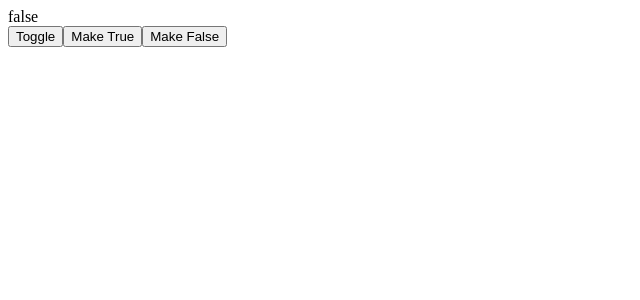
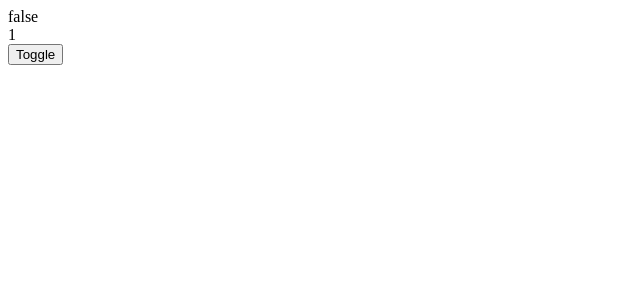
Before and after one commit to juniorencode/_playground, a React (Vite) app in the folder ReactCustomHooks/: page / in a window 1280 px wide. Shown: the top 300 px of the page, without its empty margins (0-640 px from the left). Built offline with nearby package versions, Linux system fonts and the light colour scheme.

Commit message:
feat: useRenderCount

```diff
--- a/ReactCustomHooks/src/App.jsx
+++ b/ReactCustomHooks/src/App.jsx
@@ -1,15 +1,16 @@
 import { useToggle } from './hooks/useToggle.hook';
+import { useRenderCount } from './hooks/useRenderCount.hook';
 
 function App() {
-  const [value, toggleValue] = useToggle(false);
+  const [boolean, toggle] = useToggle(false);
+  const renderCount = useRenderCount();
 
   return (
-    <div>
-      <div>{value.toString()}</div>
-      <button onClick={toggleValue}>Toggle</button>
-      <button onClick={() => toggleValue(true)}>Make True</button>
-      <button onClick={() => toggleValue(false)}>Make False</button>
-    </div>
+    <>
+      <div>{boolean.toString()}</div>
+      <div>{renderCount}</div>
+      <button onClick={toggle}>Toggle</button>
+    </>
   );
 }
 
--- /dev/null
+++ b/ReactCustomHooks/src/hooks/useRenderCount.hook.jsx
@@ -0,0 +1,11 @@
+import { useEffect, useRef } from 'react';
+
+const useRenderCount = () => {
+  const count = useRef(1);
+  useEffect(() => {
+    count.current++;
+  });
+  return count.current;
+};
+
+export { useRenderCount };
```
